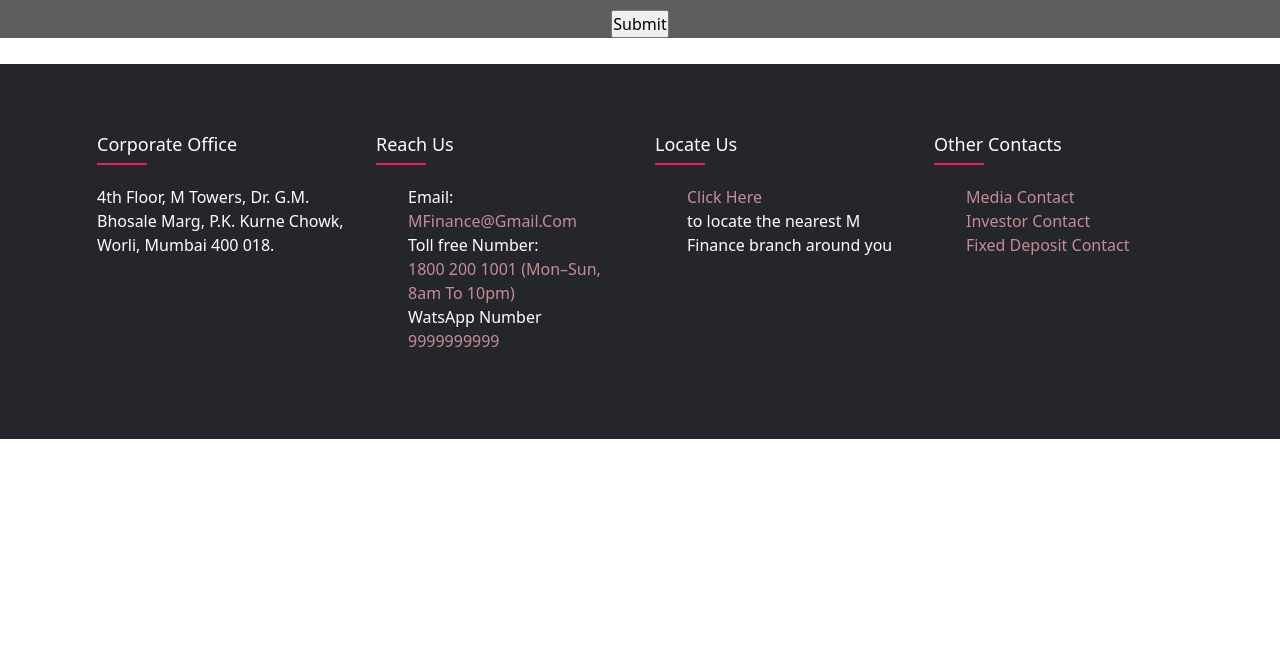
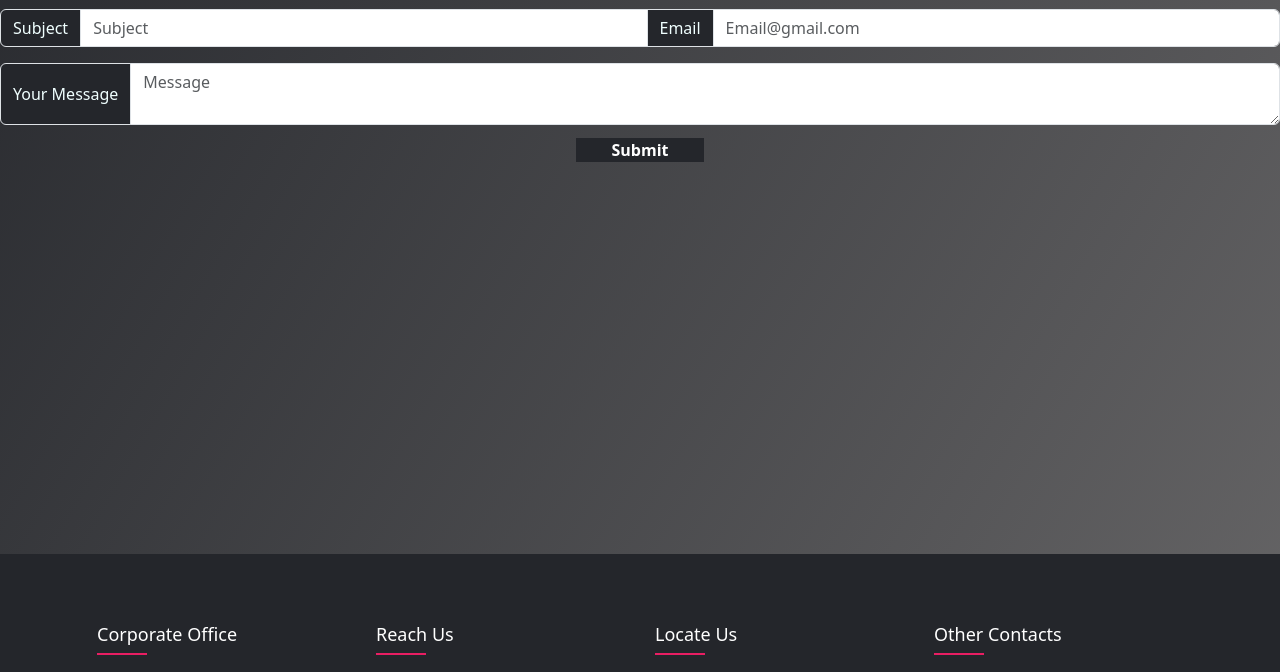
Before and after one commit to Mayursinh7/Project, a plain HTML site: page c1.html in a window 1280 px wide. Shown: the part 348-1020 px from the top of the page. Before the commit the page ends 800 px from the top, so only its background shows below. Drawn offline with nearby package versions, Linux system fonts and the light colour scheme.

Commit message:
Update c1.html

```diff
--- a/c1.html
+++ b/c1.html
@@ -6,25 +6,45 @@
     <link href="https://cdn.jsdelivr.net/npm/bootstrap@5.3.0-alpha1/dist/css/bootstrap.min.css" rel="stylesheet"
         integrity="sha384-GLhlTQ8iRABdZLl6O3oVMWSktQOp6b7In1Zl3/Jr59b6EGGoI1aFkw7cmDA6j6gD" crossorigin="anonymous">
     <style>
+        body {
+
+            background: linear-gradient(120deg, #24262b, #6a696a);
+        }
+
         .sub {
             text-align: center;
             margin-top: 1%;
+
+        }
+        .sub input{
+            border: none;
+            color: white;
+            font-weight: bold;
+            background-color: #24262b;
+            width: 10%;
         }
 
         .footer {
             margin-top: 2%;
         }
-        .form{
+
+        .form {
             margin-top: 2%;
-            background-color: #5d5e5e;
         }
-        .form h1{
+
+        .form h1 {
             color: azure;
             margin-bottom: 2%;
         }
-        .input-group-text{
+
+        .input-group-text {
             background-color: #24262b;
             color: azure;
+        }
+
+        .cu {
+            height: 100%;
+            padding-top: 10%;
         }
     </style>
 </head>
```
